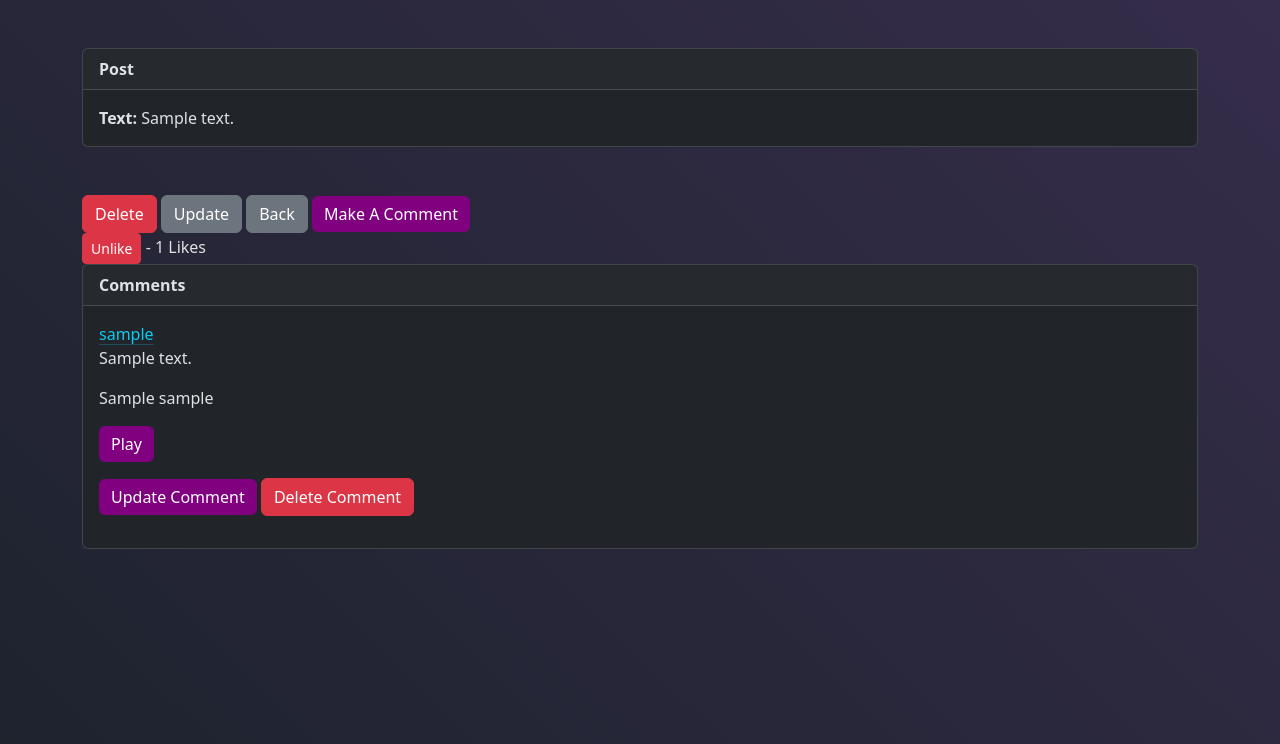
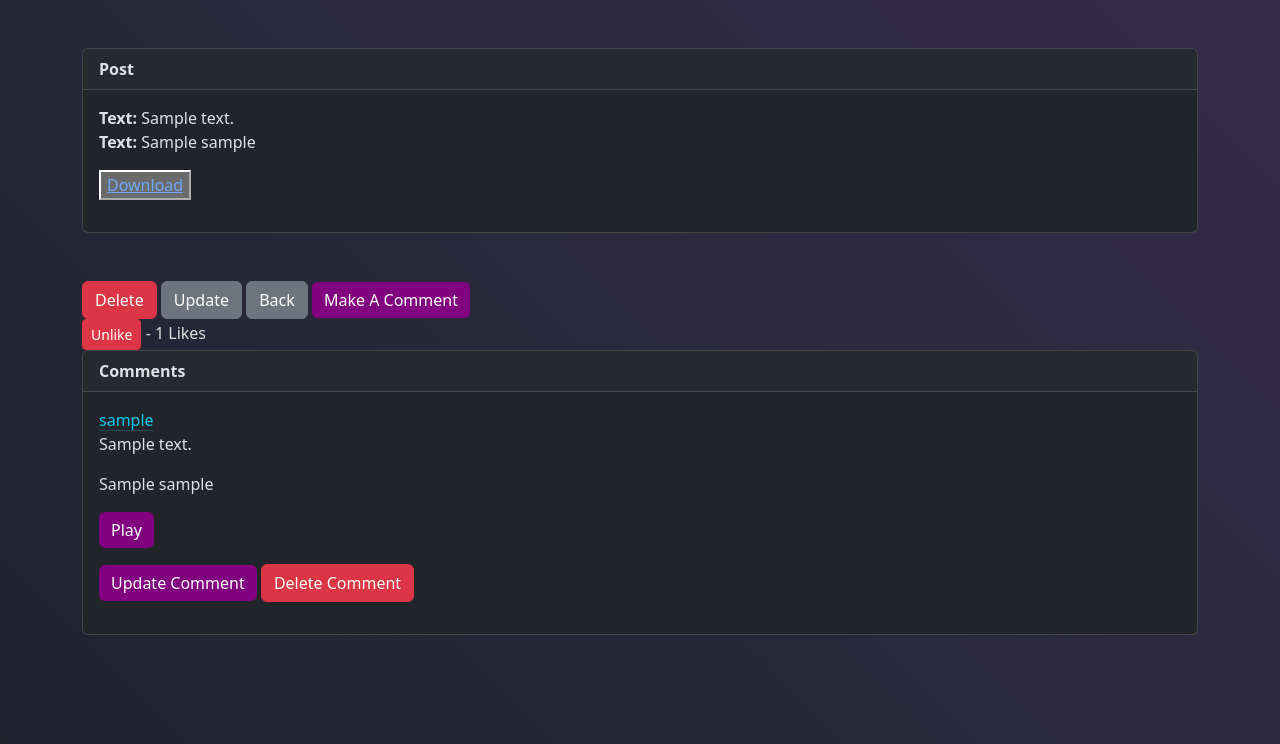
Before and after one commit to chrispugliese/SampleShare, a Django app: page /user_post/1 in a window 1280 px wide. Shown: the part 56-800 px from the top of the page. Run offline with Django 5.2, Linux system fonts and the light colour scheme; a user stored in the database is signed in; tables that the repository leaves empty hold one stand-in row (values such as "Sample post").

Commit message:
Got Download to Work
User can now download a sample from posts

```diff
--- a/website/templates/userPost.html
+++ b/website/templates/userPost.html
@@ -11,8 +11,14 @@
     <div class="card-body">
 
     <p class="card-text">
-    <strong>Text: </strong>{{ user_post.postText }}</p>
+    <strong>Text: </strong>{{ user_post.postText }}
+    <br/>
+    <strong>Text: </strong>{{ user_post.samples.sampleName }}
+    </p>
     <!-- This is where the sample would be displayed -->
+     <p>
+        <button><a href="{% url 'download_sample' user_post.samples.id %}">Download</a></button>
+     </p>
 
 
 </div>
@@ -50,7 +56,6 @@
     <a href ="{% url 'profile' comment.userProfile.user.username %}" class = "link-info link-offset-2 link-underline-opacity-25 link-underline-opacity-100-hover">{{ comment.userProfile.user.username }} </a>
         <p> {{ comment.commentMessage }}</p>
         <p>{{ comment.samples.sampleName }}
-
             <div class="player-container">
                 <button onclick="playPause('{{ comment.samples.audioFile.url }}')" id="playBtn" class="btn btn-primary"> Play </button>
               </div>
--- a/website/urls.py
+++ b/website/urls.py
@@ -58,4 +58,7 @@ urlpatterns = [
 	path('chat/delete/<int:chat_id>/', views.delete_chat, name='delete_chat'),
 	path('send_message/<int:chat_id>/', views.add_message, name='send_message'),
 	path('search_users/', views.search_users, name='search_users'), #To add users to auto-populating dropdown list
+
+    #---------------download url--------------------#
+    path('download/<int:pk>', views.download_sample , name="download_sample"),
 ] + static(settings.MEDIA_URL, document_root=settings.MEDIA_ROOT)
--- a/website/views.py
+++ b/website/views.py
@@ -15,6 +15,7 @@ from typing import AsyncGenerator
 from .forms import SampleEditForm, SampleForm, SignUpForm, PostForm, CommentForm, MessageForm, ProfileForm
 from .models import Sample, UserProfile, Post, Comment, Chat, Message, FriendRequest
 import asyncio, json, os, mimetypes
+from django.http import FileResponse
 
 # Create your views here.
 def home(request):
@@ -667,3 +668,14 @@ def add_message(request, chat_id):
 
 	return redirect('chat', chat_id=chat_id)
 #---------------------End chat Code------------------------------
+
+
+#------------------------ download code-------------------------#
+
+def download_sample(request, pk):
+      current_sample = get_object_or_404(Sample, id=pk)
+      file_path = current_sample.audioFile.path
+      response = FileResponse(open(file_path, 'rb'))
+      response['Content-Type'] = 'application/octet-stream'
+      response['Content-Disposition'] = f'"attachment; filename="{current_sample.sampleName}"'
+      return response
```
